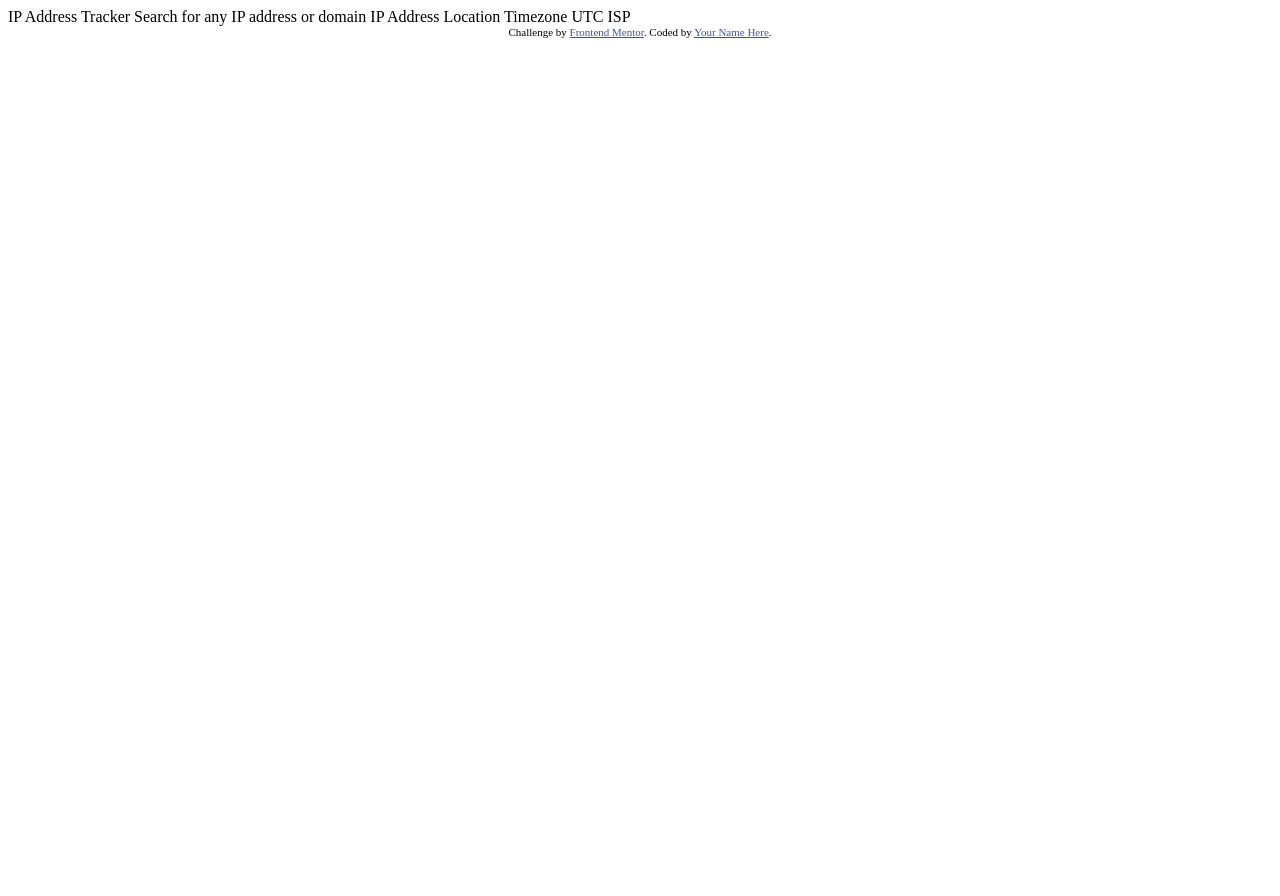
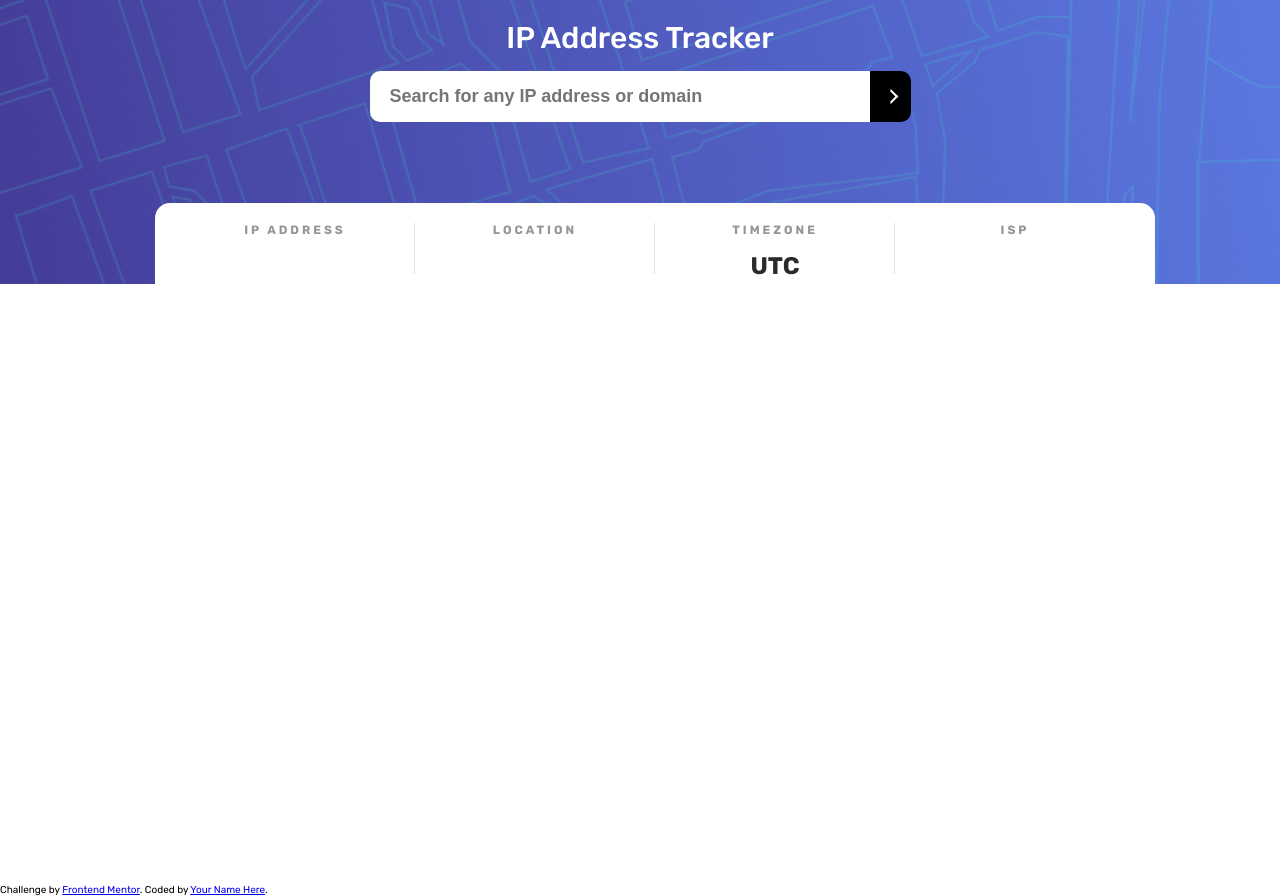
Before and after one commit to FedMike/mn_project_geolocation, a website: page index.html in a window 1280 px wide. Before the commit the page ends 800 px from the top, so only its background shows below. Drawn offline with Linux system fonts and the light colour scheme.

Commit message:
Add files via upload
finish

```diff
--- a/index.html
+++ b/index.html
@@ -7,28 +7,47 @@
   <link rel="icon" type="image/png" sizes="32x32" href="./images/favicon-32x32.png">
 
   <title>Frontend Mentor | IP Address Tracker</title>
-
-  <!-- Feel free to remove these styles or customise in your own stylesheet 👍 -->
-  <style>
-    .attribution { font-size: 11px; text-align: center; }
-    .attribution a { color: hsl(228, 45%, 44%); }
-  </style>
+  <link rel="preconnect" href="https://fonts.googleapis.com">
+  <link rel="preconnect" href="https://fonts.gstatic.com" crossorigin>
+  <link href="https://fonts.googleapis.com/css2?family=Rubik:ital,wght@0,300..900;1,300..900&display=swap" rel="stylesheet">
+  <link rel="stylesheet" href="./src/style.css">
+  <script src="https://api-maps.yandex.ru/2.1/?apikey=125167c8-c495-4713-88a2-75f2a49ce328&lang=ru_RU" type="text/javascript"></script>
 </head>
 <body>
 
-  IP Address Tracker
+  <div class="finder">
+    <h1 class="title">IP Address Tracker</h1>
+    <div class="search-bar">
+      <input type="text" class="search-bar__input" placeholder="Search for any IP address or domain">
+      <button class="search-bar__btn"></button>
+    </div>
 
-  Search for any IP address or domain
+    <div class="info">
+      <div class="info__block">
+        <div class="info__block-subtitle">IP Address</div>
+        <div class="info__block-title" id="ip"></div>
+      </div>
+      <div class="info__block">
+        <div class="info__block-subtitle">Location</div>
+        <div class="info__block-title" id="location"></div>
+      </div>
+      <div class="info__block">
+        <div class="info__block-subtitle">Timezone</div>
+        <div class="info__block-title">UTC <span id="timezone"></span></div>
+      </div>
+      <div class="info__block">
+        <div class="info__block-subtitle">ISP</div>
+        <div class="info__block-title" id="isp"></div>
+      </div>
+    </div>
+  </div>
 
-  IP Address
-  Location
-  Timezone
-    UTC <!-- add offset value dynamically using the API -->
-  ISP
+  <div class="map" id="map"></div>
 
   <div class="attribution">
     Challenge by <a href="https://www.frontendmentor.io?ref=challenge" target="_blank">Frontend Mentor</a>.
     Coded by <a href="#">Your Name Here</a>.
   </div>
+  <script src="./src/index.js"></script>
 </body>
 </html>
--- /dev/null
+++ b/src/helpers/get-address.js
@@ -0,0 +1,5 @@
+export async function getAddress(ip = '8.8.8.8') {
+    const response = await fetch(`https://geo.ipify.org/api/v2/country,city?apiKey=at_87Ntn9sBzrFYQIEisftpYDUsrb8iT&ipAddress=${ip}`);
+
+    return await response.json();
+};
--- /dev/null
+++ b/src/helpers/index.js
@@ -0,0 +1,2 @@
+export {validateIp} from './validate-ip';
+export {getAddress} from './get-address';
--- /dev/null
+++ b/src/index.js
@@ -0,0 +1,77 @@
+import {validateIp, getAddress} from './helpers';
+import icon from '../images/icon-location.svg';
+
+const ipInput = document.querySelector('.search-bar__input');
+const btn = document.querySelector('button');
+
+const ipInfo = document.querySelector('#ip');
+const locationInfo = document.querySelector('#location');
+const timezoneInfo = document.querySelector('#timezone');
+const ispInfo = document.querySelector('#isp');
+
+btn.addEventListener('click', getData);
+ipInput.addEventListener('keydown', handleKey);
+
+function getData() {
+    if(validateIp(ipInput.value)) {
+        getAddress(ipInput.value)
+            .then(setInfo);
+    };
+};
+
+function handleKey(e) {
+    if (e.key === 'Enter') {
+        getData();
+    };
+};
+
+let mapCenter = [55.751619, 37.617891];
+let myMap = null;
+let myPlacemark = null;
+const mapContainer = document.getElementById('map');
+
+function setInfo(mapData) {
+    const {lat, lng, country, region, timezone} = mapData.location;
+
+    ipInfo.innerText = mapData.ip;
+    locationInfo.innerText = country + ' ' + region;
+    timezoneInfo.innerText = timezone;
+    ispInfo.innerText = mapData.isp;
+    mapCenter = [lat, lng];
+    init(mapCenter);
+}
+
+function init(center) {
+    if (myMap) {
+        myMap.destroy();
+        myMap = null;
+    }
+
+    mapContainer.innerHTML = '';
+
+    var myMap = new ymaps.Map("map", {
+        center: mapCenter,
+        zoom: 13
+    });
+
+    // Добавление метки
+    var myPlacemark = new ymaps.Placemark(mapCenter, {}, {
+        iconLayout: 'default#image',
+        iconImageHref: icon,
+        iconImageSize: [30, 40],
+        iconImageOffset: [0, 0],
+        hintContent: 'Кремль!',
+    });
+    myMap.geoObjects.add(myPlacemark);
+
+    myMap.controls.remove('geolocationControl'); // удаляем геолокацию
+    myMap.controls.remove('searchControl'); // удаляем поиск
+    myMap.controls.remove('trafficControl'); // удаляем контроль трафика
+    myMap.controls.remove('typeSelector'); // удаляем тип
+    myMap.controls.remove('fullscreenControl'); // удаляем кнопку перехода в полноэкранный режим
+    myMap.controls.remove('zoomControl'); // удаляем контрол зуммирования
+    myMap.controls.remove('rulerControl'); // удаляем контрол правил
+    myMap.behaviors.disable(['scrollZoom']); // отключаем скролл карты (опционально)
+}
+
+ymaps.ready(init);
--- /dev/null
+++ b/src/style.css
@@ -0,0 +1,147 @@
+:root {
+    font-size: 10px;
+    font-family: 'Rubik', sans-serif;
+  }
+  * {
+    margin: 0;
+    box-sizing: border-box;
+  }
+
+  .finder {
+    background: url(../images/pattern-bg.png);
+    background-size: cover;
+    padding: 2rem 1.5rem 17.5rem;
+    text-align: center;
+    position: relative;
+  }
+  @media (min-width: 1024px) {
+    .finder {
+      padding: 2rem 1.5rem;
+    }
+  }
+
+  .title {
+    color: white;
+    margin-bottom: 1.5rem;
+    font-weight: 500;
+    font-size: 3rem;
+  }
+
+  .search-bar {
+    display: flex;
+    justify-content: center;
+    margin-bottom: 2rem;
+  }
+  .search-bar__input {
+    width: 100%;
+    max-width: 500px;
+    font-size: 1.8rem;
+    font-weight: 700;
+    color: hsl(0, 0%, 17%);
+    border: none;
+    outline: none;
+    padding: 1.5rem 2rem;
+    border-radius: 10px 0 0 10px;
+    cursor: pointer;
+  }
+  .search-bar__btn {
+    background-color: black;
+    border: none;
+    outline: none;
+    color: white;
+    padding: 0 1.5rem;
+    border-radius: 0 10px 10px 0;
+    position: relative;
+    cursor: pointer;
+  }
+  .search-bar__btn:hover {
+    background-color: rgb(77, 77, 77);
+  }
+  .search-bar__btn::after {
+    display: block;
+
+    content: '';
+    width: 7px;
+    height: 7px;
+    background: transparent;
+    border: 2px solid;
+    border-color: white white transparent transparent;
+    transform: rotate(45deg);
+  }
+
+  .info {
+    width: calc(100% - 3rem);
+    background-color: white;
+    padding: 2rem;
+    border-radius: 15px;
+
+    display: flex;
+    flex-direction: column;
+    position: absolute;
+    left: 1.5rem;
+    z-index: 10000;
+  }
+  @media (min-width: 1024px) {
+    .info {
+      width: 100%;
+      max-width: 1000px;
+      transform: translateY(50%);
+
+      margin-left: auto;
+      margin-right: auto;
+
+      position: relative;
+    }
+  }
+
+  .info__block {
+    flex-grow: 1;
+    flex-shrink: 0;
+    flex-basis: 25%;
+    padding: 0 1rem;
+    position: relative;
+  }
+  .info__block:not(:last-child) {
+    margin-bottom: 2.5rem;
+  }
+
+  .info__block-subtitle {
+    color: hsl(0, 0%, 59%);
+    text-transform: uppercase;
+    font-weight: 700;
+    font-size: 1.2rem;
+    margin-bottom: 1.5rem;
+    letter-spacing: 0.3rem;
+  }
+  .info__block-title {
+    color: hsl(0, 0%, 17%);
+    font-weight: 700;
+    font-size: 2rem;
+  }
+  .map {
+    min-height: calc(100vh - 200px);
+  }
+
+  @media (min-width: 1024px) {
+    .info {
+      flex-direction: row;
+    }
+    .info__block {
+      margin-bottom: 0;
+    }
+    .info__block::after {
+      content: '';
+      width: 1px;
+      height: 90%;
+      position: absolute;
+      top: 0;
+      right: 0;
+      background-color: hsla(0, 0%, 59%, 0.3);
+    }
+    .info__block:last-child::after {
+      display: none;
+    }
+    .info__block-title {
+      font-size: 2.4rem;
+    }
+  }
```
Also changed, not shown: package.json (added, +15 -0 lines), src/helpers/validate-ip.js (added, +8 -0 lines), task.md (added, +9 -0 lines), 1 other file.
